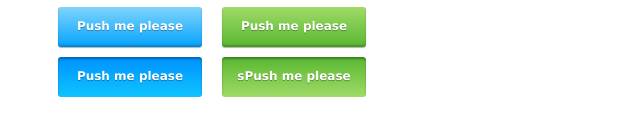
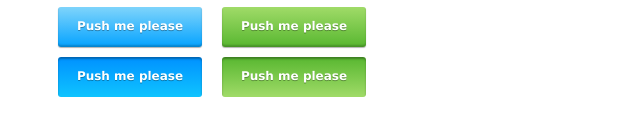
Before and after one commit to al00000000al/uikit, a plain HTML site: page index.html in a window 1280 px wide. Shown: the part 475-610 px from the top of the page, 0-640 px from the left. Drawn offline with Linux system fonts and the light colour scheme.

Commit message:
fix index.html

```diff
--- a/index.html
+++ b/index.html
@@ -65,7 +65,7 @@
 				</div>
 				<div class="flex">
 					<button class="btn_blue btn_blue__active">Push me please</button>
-					<button class="btn_green btn_green__active">sPush me please</button>
+					<button class="btn_green btn_green__active">Push me please</button>
 				</div>
 		</div>
 	</main>
```
